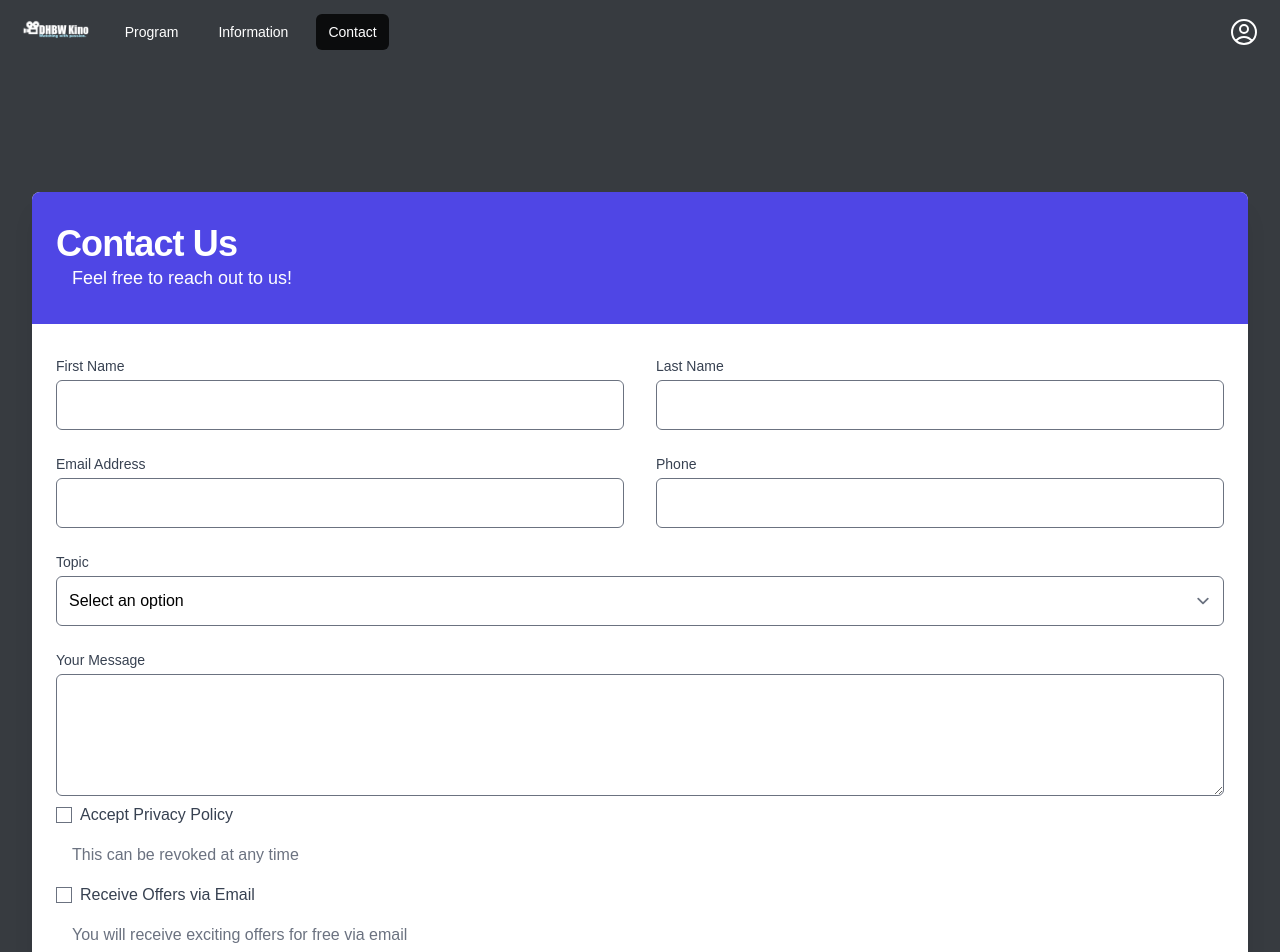
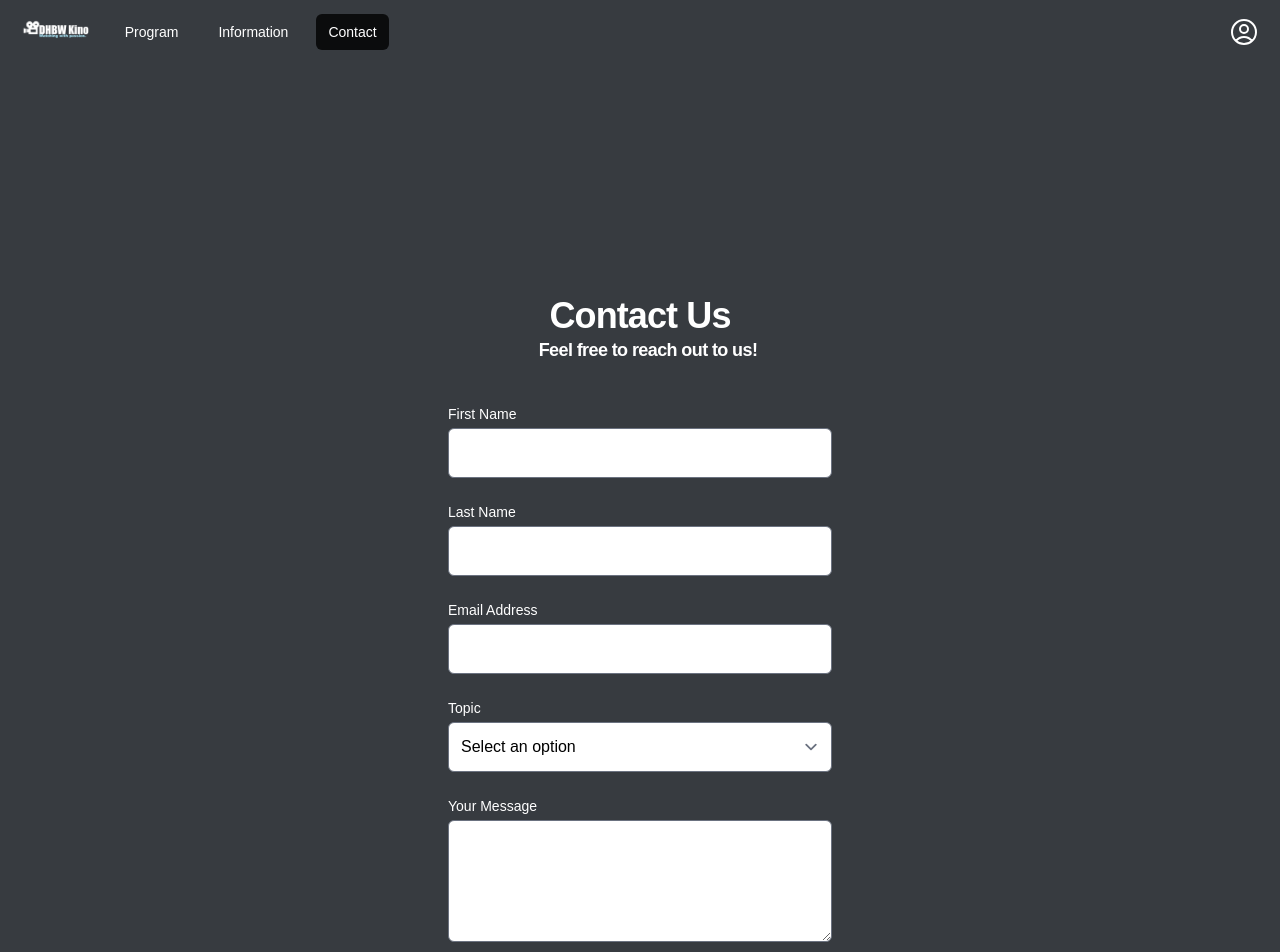
Before and after one commit to rickertmar/KinoticketFrontend, a Next.js app in the folder nextjs-blog/: page /contact in a window 1280 px wide. Shown: the top 952 px of the page. Built offline with nearby package versions, Linux system fonts and the light colour scheme.

Commit message:
Contact Page Design without white Frame

```diff
--- a/nextjs-blog/pages/contact.js
+++ b/nextjs-blog/pages/contact.js
@@ -2,42 +2,113 @@ import { useState } from 'react';
 
 export default function Contact() {
   const [selectedTopic, setSelectedTopic] = useState('');
+  const [formValues, setFormValues] = useState({
+    firstName: '',
+    lastName: '',
+    email: '',
+    message: '',
+    comments: false,
+    candidates: false,
+  });
 
   const handleTopicChange = (event) => {
     setSelectedTopic(event.target.value);
   };
 
+  const handleChange = (event) => {
+    const { name, value, type, checked } = event.target;
+    setFormValues({
+      ...formValues,
+      [name]: type === 'checkbox' ? checked : value,
+    });
+  };
+
+  const handleSubmit = (e) => {
+    e.preventDefault();
+
+    if (
+      formValues.firstName === '' ||
+      formValues.lastName === '' ||
+      formValues.email === '' ||
+      formValues.message === '' ||
+      !formValues.comments
+    ) {
+      alert('Please fill in all required fields and accept the privacy policy.');
+      return;
+    }
+
+
+
+    setFormValues({
+      firstName: '',
+      lastName: '',
+      email: '',
+      message: '',
+      comments: false,
+      candidates: false,
+    });
+    setSelectedTopic('');
+  };
+
   return (
     <div className="bg-primary-30 min-h-screen">
-
-          <div className="bg-white rounded-lg shadow-xl overflow-hidden">
-          <div className="bg-indigo-600 text-white px-6 py-8 sm:flex sm:items-center sm:justify-between">
-            <div className="text-center sm:text-left">
+    <div className="max-w-7xl mx-auto py-16 px-4 sm:py-24 sm:px-6 lg:px-8">
+      <div className="mt-2 text-center text-2xl font-bold leading-9 tracking-tight text-white">
         <h2 className="text-3xl font-extrabold tracking-tight sm:text-4xl">Contact Us</h2>
         <p className="text-lg">Feel free to reach out to us!</p>
       </div>
-          </div>
-          <div className="px-6 py-8">
-            <form>
-              <div className="grid grid-cols-1 gap-y-6 sm:grid-cols-2 sm:gap-x-8">
+
+        <div className="mt-10 sm:mx-auto sm:w-full sm:max-w-sm">
+          <form className="space-y-6" onSubmit={handleSubmit}>
             <div>
-                  <label htmlFor="first-name" className="block text-sm font-medium text-gray-700">First Name</label>
-                  <input type="text" name="first-name" id="first-name" autoComplete="given-name" className="mt-1 p-3 w-full rounded-md border border-gray-500 focus:ring focus:ring-indigo-200 focus:ring-opacity-50 text-black" required />
+              <label htmlFor="first-name" className="block text-sm font-medium text-white">
+                First Name
+              </label>
+              <input
+                type="text"
+                name="firstName"
+                id="first-name"
+                autoComplete="given-name"
+                className="mt-1 p-3 w-full rounded-md border border-gray-500 focus:ring focus:ring-indigo-200 focus:ring-opacity-50 text-black"
+                value={formValues.firstName}
+                onChange={handleChange}
+                required
+              />
             </div>
             <div>
-                  <label htmlFor="last-name" className="block text-sm font-medium text-gray-700">Last Name</label>
-                  <input type="text" name="last-name" id="last-name" autoComplete="family-name" className="mt-1 p-3 w-full rounded-md border border-gray-500 focus:ring focus:ring-indigo-200 focus:ring-opacity-50 text-black" required />
+              <label htmlFor="last-name" className="block text-sm font-medium text-white">
+                Last Name
+              </label>
+              <input
+                type="text"
+                name="lastName"
+                id="last-name"
+                autoComplete="family-name"
+                className="mt-1 p-3 w-full rounded-md border border-gray-500 focus:ring focus:ring-indigo-200 focus:ring-opacity-50 text-black"
+                value={formValues.lastName}
+                onChange={handleChange}
+                required
+              />
             </div>
             <div>
-                  <label htmlFor="email" className="block text-sm font-medium text-gray-700">Email Address</label>
-                  <input id="email" name="email" type="email" autoComplete="email" className="mt-1 p-3 w-full rounded-md border border-gray-500 focus:ring focus:ring-indigo-200 focus:ring-opacity-50 text-black" required />
-                </div>
-                <div>
-                  <label htmlFor="phone" className="block text-sm font-medium text-gray-700">Phone</label>
-                  <input id="phone" name="phone" type="tel" autoComplete="tel" className="mt-1 p-3 w-full rounded-md border border-gray-500 focus:ring focus:ring-indigo-200 focus:ring-opacity-50 text-black" required />
+              <label htmlFor="email" className="block text-sm font-medium text-white">
+                Email Address
+              </label>
+              <input
+                id="email"
+                name="email"
+                type="email"
+                autoComplete="email"
+                className="mt-1 p-3 w-full rounded-md border border-gray-500 focus:ring focus:ring-indigo-200 focus:ring-opacity-50 text-black"
+                value={formValues.email}
+                onChange={handleChange}
+                required
+              />
             </div>
             <div className="sm:col-span-2">
-                  <label htmlFor="topic" className="block text-sm font-medium text-gray-700">Topic</label>
+              <label htmlFor="topic" className="block text-sm font-medium text-white">
+                Topic
+              </label>
               <select
                 id="topic"
                 name="topic"
@@ -47,36 +118,69 @@ export default function Contact() {
                 value={selectedTopic}
                 required
               >
-                    <option value="" disabled hidden>Select an option</option>
+                <option value="" disabled hidden>
+                  Select an option
+                </option>
                 <option value="Feedback">Feedback</option>
                 <option value="Question">Question</option>
                 <option value="Complaint">Complaint</option>
               </select>
             </div>
             <div className="sm:col-span-2">
-                  <label htmlFor="message" className="block text-sm font-medium text-gray-700">Your Message</label>
-                  <textarea name="message" id="message" autoComplete="message" rows="4" className="mt-1 p-3 w-full rounded-md border border-gray-500 focus:ring focus:ring-indigo-200 focus:ring-opacity-50 text-black" required></textarea>
+              <label htmlFor="message" className="block text-sm font-medium text-white">
+                Your Message
+              </label>
+              <textarea
+                name="message"
+                id="message"
+                autoComplete="message"
+                rows="4"
+                className="mt-1 p-3 w-full rounded-md border border-gray-500 focus:ring focus:ring-indigo-200 focus:ring-opacity-50 text-black"
+                value={formValues.message}
+                onChange={handleChange}
+                required
+              ></textarea>
             </div>
-              </div>
-              <div className="space-y-4">
             <div className="flex items-center">
-                  <input id="comments" name="comments" type="checkbox" className="h-4 w-4 text-indigo-600 focus:ring focus:ring-indigo-200 focus:ring-opacity-50" required />
-                  <label htmlFor="comments" className="ml-2 font-medium text-gray-700">Accept Privacy Policy</label>
+              <input
+                id="comments"
+                name="comments"
+                type="checkbox"
+                className="h-4 w-4 text-indigo-600 focus:ring focus:ring-indigo-200 focus:ring-opacity-50"
+                checked={formValues.comments}
+                onChange={handleChange}
+                required
+              />
+              <label htmlFor="comments" className="ml-2 font-medium text-white">
+                Accept Privacy Policy
+              </label>
             </div>
             <p className="text-gray-500">This can be revoked at any time</p>
             <div className="flex items-center">
-                  <input id="candidates" name="candidates" type="checkbox" className="h-4 w-4 text-indigo-600 focus:ring focus:ring-indigo-200 focus:ring-opacity-50" />
-                  <label htmlFor="candidates" className="ml-2 font-medium text-gray-700">Receive Offers via Email</label>
+              <input
+                id="candidates"
+                name="candidates"
+                type="checkbox"
+                className="h-4 w-4 text-indigo-600 focus:ring focus:ring-indigo-200 focus:ring-opacity-50"
+                checked={formValues.candidates}
+                onChange={handleChange}
+              />
+              <label htmlFor="candidates" className="ml-2 font-medium text-white">
+                Receive Offers via Email
+              </label>
             </div>
             <p className="text-gray-500">You will receive exciting offers for free via email</p>
-              </div>
             <div className="mt-6">
-                <button type="submit" className="w-full py-3 px-4 bg-indigo-600 text-white font-medium rounded-md hover:bg-indigo-700 focus:ring focus:ring-indigo-200 focus:ring-opacity-50">Send</button>
+              <button
+                type="submit"
+                className="w-full py-3 px-4 bg-indigo-600 text-white font-medium rounded-md hover:bg-indigo-700 focus:ring focus:ring-indigo-200 focus:ring-opacity-50"
+              >
+                Send
+              </button>
             </div>
           </form>
         </div>
       </div>
     </div>
-
   );
 }
```
Lines whose indentation alone changed are shown as unchanged.
